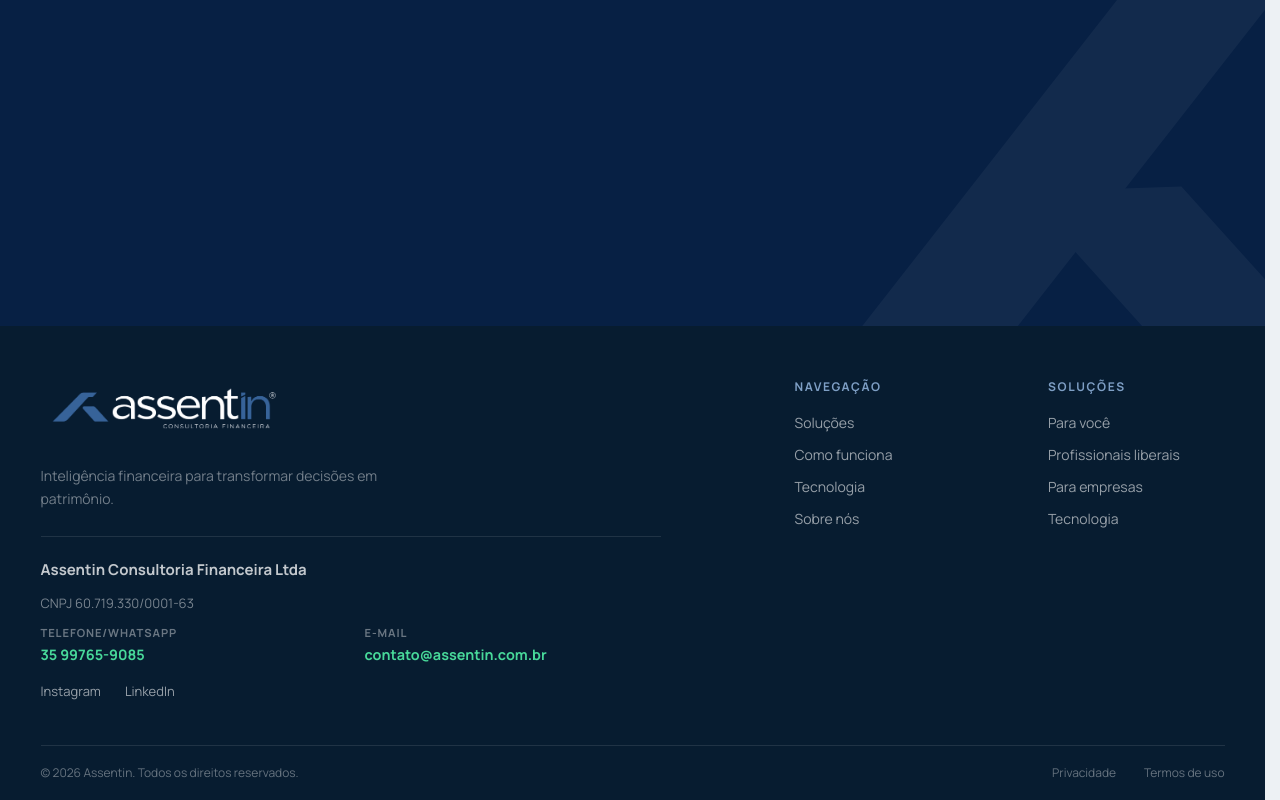
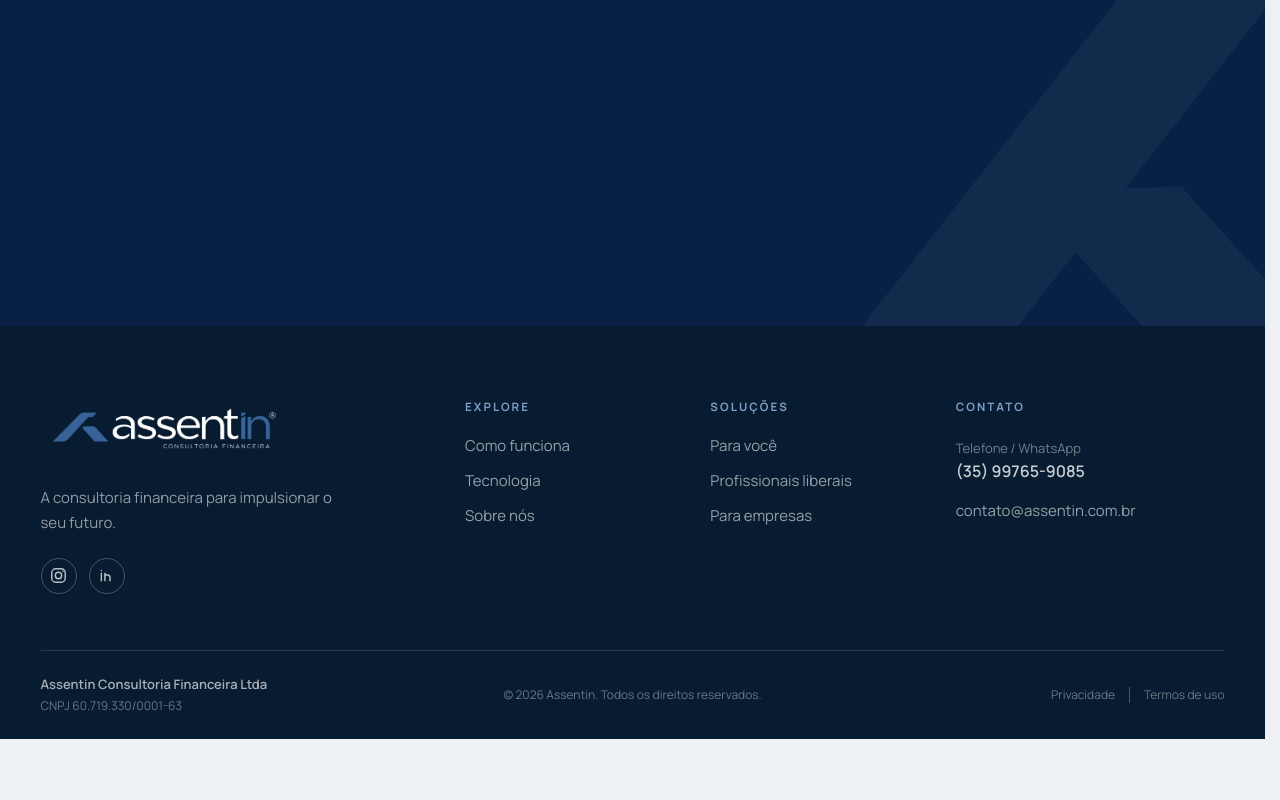
Before and after one commit to lucasmadevv/assentin, a Next.js app: page / in a window 1280 px wide. Shown: the part 7532-8332 px from the top of the page. After the commit the page ends 8271 px from the top, so only its background shows below. Built offline with nearby package versions, Linux system fonts and the light colour scheme.

Commit message:
Redesign footer layout

```diff
--- a/src/app/globals.css
+++ b/src/app/globals.css
@@ -410,23 +410,26 @@ section[id] { scroll-margin-top: 24px; }
 
 /* Footer */
 footer { background: var(--estrategia); color: white; }
-.footer-main { padding: 48px 0 40px; display: grid; gap: 38px; }
+.footer-main { padding: 56px 0 44px; display: grid; gap: 42px; }
 .footer-brand img { width: min(100%, 250px); height: auto; }
-.footer-brand > p { max-width: 340px; margin: 16px 0 0; color: rgba(255, 255, 255, 0.43); font-size: 0.875rem; line-height: 1.65; }
-.footer-company { max-width: 620px; margin-top: 26px; padding-top: 22px; border-top: 1px solid rgba(255, 255, 255, 0.1); display: grid; gap: 10px; font-style: normal; }
-.footer-company-name { color: rgba(255, 255, 255, 0.76); font-size: 0.9375rem; font-weight: 650; line-height: 1.5; }
-.footer-company-id { color: rgba(255, 255, 255, 0.46); font-size: 0.8125rem; }
-.footer-company a { width: fit-content; max-width: 100%; display: grid; gap: 2px; }
-.footer-company a > span { color: rgba(255, 255, 255, 0.4); font-size: 0.7rem; font-weight: 700; letter-spacing: 0.08em; text-transform: uppercase; }
-.footer-company a b { color: #48d99a; font-size: 0.9rem; font-weight: 650; overflow-wrap: anywhere; transition: color 0.2s ease; }
-.footer-company a:hover b, .footer-company a:focus-visible b { color: #7aefbc; }
-.footer-socials { margin-top: 4px; display: flex; flex-wrap: wrap; gap: 10px 24px; color: rgba(255, 255, 255, 0.58); font-size: 0.8125rem; }
-.footer-links { width: 100%; max-width: 430px; display: grid; grid-template-columns: repeat(2, minmax(0, 1fr)); gap: 28px 40px; }
-.footer-links > div { min-width: 0; display: grid; align-content: start; gap: 11px; }
-.footer-links span { margin-bottom: 5px; color: #7e9fc5; font-size: 0.75rem; font-weight: 700; letter-spacing: 0.14em; text-transform: uppercase; }
-.footer-links a { color: rgba(255, 255, 255, 0.58); font-size: 0.875rem; }
-.footer-bottom { padding: 18px 0; border-top: 1px solid rgba(255, 255, 255, 0.1); display: flex; align-items: flex-start; flex-direction: column; gap: 12px; color: rgba(255, 255, 255, 0.38); font-size: 0.75rem; }
-.footer-bottom div { display: flex; gap: 28px; }
+.footer-brand > p { max-width: 310px; margin: 18px 0 0; color: rgba(255, 255, 255, 0.56); font-size: 0.9375rem; line-height: 1.65; }
+.footer-socials { margin-top: 22px; display: flex; gap: 12px; }
+.footer-social-icon { width: 36px; height: 36px; border: 1px solid rgba(255, 255, 255, 0.25); border-radius: 50%; color: rgba(255, 255, 255, 0.72); display: grid; place-items: center; }
+.footer-social-icon svg { width: 19px; height: 19px; fill: none; stroke: currentColor; stroke-width: 1.8; stroke-linecap: round; stroke-linejoin: round; }
+.footer-social-icon .social-dot { fill: currentColor; stroke: none; }
+.footer-column { min-width: 0; display: grid; align-content: start; justify-items: start; gap: 13px; font-style: normal; }
+.footer-column > span { margin-bottom: 7px; color: #7e9fc5; font-size: 0.72rem; font-weight: 700; letter-spacing: 0.18em; text-transform: uppercase; }
+.footer-column a { color: rgba(255, 255, 255, 0.58); font-size: 0.9375rem; line-height: 1.45; transition: color 0.2s ease; }
+.footer-column a:hover, .footer-column a:focus-visible, .footer-policies a:hover, .footer-policies a:focus-visible { color: white; }
+.footer-contact { gap: 17px; }
+.footer-contact a { display: grid; gap: 2px; overflow-wrap: anywhere; }
+.footer-contact small { color: rgba(255, 255, 255, 0.43); font-size: 0.8125rem; }
+.footer-contact strong { color: rgba(255, 255, 255, 0.78); font-size: 1rem; font-weight: 550; }
+.footer-bottom { padding: 24px 0; border-top: 1px solid rgba(255, 255, 255, 0.13); display: grid; gap: 20px; color: rgba(255, 255, 255, 0.4); font-size: 0.75rem; }
+.footer-legal-company { display: grid; gap: 3px; }
+.footer-legal-company strong { color: rgba(255, 255, 255, 0.65); font-size: 0.8125rem; font-weight: 600; }
+.footer-policies { display: flex; align-items: center; flex-wrap: wrap; gap: 14px; }
+.footer-policies i { width: 1px; height: 16px; background: rgba(255, 255, 255, 0.25); }
 
 @media (max-width: 620px) {
   :root { --page: calc(100vw - 36px); }
@@ -503,11 +506,9 @@ footer { background: var(--estrategia); color: white; }
   .contact-form { gap: 23px; }
   .field-row { gap: 23px; }
 
-  .footer-main { padding: 42px 0 34px; gap: 32px; }
+  .footer-main { padding: 48px 0 40px; gap: 36px; }
   .footer-brand img { width: min(100%, 220px); }
-  .footer-company { margin-top: 22px; padding-top: 20px; }
-  .footer-links { max-width: none; grid-template-columns: minmax(0, 1fr); gap: 28px; }
-  .footer-bottom div { flex-wrap: wrap; gap: 12px 22px; }
+  .footer-bottom { padding-bottom: 28px; }
 }
 
 @media (min-width: 621px) {
@@ -538,9 +539,11 @@ footer { background: var(--estrategia); color: white; }
   .form-footer { align-items: center; flex-direction: row; justify-content: space-between; gap: 24px; }
   .form-footer p { order: initial; }
   .button-light { width: auto; }
-  .footer-company { grid-template-columns: repeat(2, minmax(0, 1fr)); gap: 12px 28px; }
-  .footer-company-name, .footer-company-id, .footer-socials { grid-column: 1 / -1; }
-  .footer-bottom { align-items: center; flex-direction: row; justify-content: space-between; }
+  .footer-main { grid-template-columns: repeat(2, minmax(0, 1fr)); gap: 48px 36px; }
+  .footer-brand { grid-column: 1 / -1; }
+  .footer-bottom { grid-template-columns: repeat(2, minmax(0, 1fr)); align-items: center; }
+  .footer-copyright { grid-column: 1 / -1; }
+  .footer-policies { grid-column: 2; grid-row: 1; justify-self: end; }
 }
 
 @media (min-width: 901px) {
@@ -595,8 +598,11 @@ footer { background: var(--estrategia); color: white; }
   .contact-grid { grid-template-columns: minmax(0, 0.78fr) minmax(0, 1.22fr); gap: 8vw; }
   .contact-copy h2 { font-size: clamp(3.8rem, 5vw, 6rem); }
   .contact-form { max-width: none; }
-  .footer-main { grid-template-columns: minmax(280px, 1fr) minmax(360px, 0.72fr); align-items: start; gap: 64px; padding: 52px 0 44px; }
-  .footer-links { justify-self: end; }
+  .footer-main { grid-template-columns: minmax(250px, 1.2fr) repeat(2, minmax(140px, 0.68fr)) minmax(210px, 0.9fr); align-items: start; gap: clamp(28px, 4vw, 68px); padding: 72px 0 56px; }
+  .footer-brand { grid-column: auto; }
+  .footer-bottom { grid-template-columns: minmax(250px, 1fr) auto minmax(250px, 1fr); }
+  .footer-copyright { grid-column: auto; text-align: center; }
+  .footer-policies { grid-column: auto; grid-row: auto; }
 }
 
 @media (min-width: 1181px) {
@@ -617,7 +623,7 @@ footer { background: var(--estrategia); color: white; }
   .institutional-grid { gap: 9vw; }
   .contact-grid { gap: 10vw; }
   .contact-form, .success-card { padding: 38px; }
-  .footer-links { column-gap: clamp(64px, 6vw, 100px); }
+  .footer-main { grid-template-columns: minmax(320px, 1.25fr) repeat(2, minmax(170px, 0.65fr)) minmax(250px, 0.9fr); }
 }
 
 @media (prefers-reduced-motion: reduce) {
--- a/src/app/page.tsx
+++ b/src/app/page.tsx
@@ -572,27 +572,45 @@ export default function Home() {
         <div className="page-shell footer-main">
           <div className="footer-brand">
             <Image src="/brand/logo-transparent.png" alt="Assentin Consultoria Financeira" width={1200} height={337} />
-            <p>Inteligência financeira para transformar decisões em patrimônio.</p>
-            <address className="footer-company">
-              <strong className="footer-company-name">Assentin Consultoria Financeira Ltda</strong>
-              <span className="footer-company-id">CNPJ 60.719.330/0001-63</span>
-              <a href="https://wa.me/5535997659085" target="_blank" rel="noreferrer">
-                <span>Telefone/WhatsApp</span>
-                <b>35 99765-9085</b>
-              </a>
-              <a href="mailto:contato@assentin.com.br">
-                <span>E-mail</span>
-                <b>contato@assentin.com.br</b>
-              </a>
-              <div className="footer-socials" aria-label="Redes sociais">
-                <span>Instagram</span>
-                <span>LinkedIn</span>
-              </div>
-            </address>
+            <p>A consultoria financeira para impulsionar o seu futuro.</p>
+            <div className="footer-socials" aria-label="Redes sociais">
+              <span className="footer-social-icon" role="img" aria-label="Instagram" title="Instagram">
+                <svg viewBox="0 0 24 24" aria-hidden="true"><rect x="3.5" y="3.5" width="17" height="17" rx="5" /><circle cx="12" cy="12" r="4" /><circle className="social-dot" cx="17.7" cy="6.5" r="1" /></svg>
+              </span>
+              <span className="footer-social-icon" role="img" aria-label="LinkedIn" title="LinkedIn">
+                <svg viewBox="0 0 24 24" aria-hidden="true"><path d="M5.5 9.25v9.25M5.5 5.5v.1M10 18.5v-9.25M10 13.25c.8-2.7 6.5-3.4 6.5 1.7v3.55" /></svg>
+              </span>
+            </div>
           </div>
-          <div className="footer-links"><div><span>Navegação</span>{navigation.map(([label, href]) => <a key={href} href={href}>{label}</a>)}</div><div><span>Soluções</span><a href="#solucoes">Para você</a><a href="#solucoes">Profissionais liberais</a><a href="#solucoes">Para empresas</a><a href="#tecnologia">Tecnologia</a></div></div>
+          <nav className="footer-column" aria-label="Explore">
+            <span>Explore</span>
+            <a href="#metodo">Como funciona</a>
+            <a href="#tecnologia">Tecnologia</a>
+            <a href="#assentin">Sobre nós</a>
+          </nav>
+          <nav className="footer-column" aria-label="Soluções">
+            <span>Soluções</span>
+            <a href="#solucoes">Para você</a>
+            <a href="#solucoes">Profissionais liberais</a>
+            <a href="#solucoes">Para empresas</a>
+          </nav>
+          <address className="footer-column footer-contact">
+            <span>Contato</span>
+            <a href="https://wa.me/5535997659085" target="_blank" rel="noreferrer">
+              <small>Telefone / WhatsApp</small>
+              <strong>(35) 99765-9085</strong>
+            </a>
+            <a href="mailto:contato@assentin.com.br">contato@assentin.com.br</a>
+          </address>
         </div>
-        <div className="page-shell footer-bottom"><span>© 2026 Assentin. Todos os direitos reservados.</span><div><a href="#">Privacidade</a><a href="#">Termos de uso</a></div></div>
+        <div className="page-shell footer-bottom">
+          <div className="footer-legal-company">
+            <strong>Assentin Consultoria Financeira Ltda</strong>
+            <span>CNPJ 60.719.330/0001-63</span>
+          </div>
+          <span className="footer-copyright">© 2026 Assentin. Todos os direitos reservados.</span>
+          <div className="footer-policies"><a href="#">Privacidade</a><i aria-hidden="true" /><a href="#">Termos de uso</a></div>
+        </div>
       </footer>
     </main>
   );
```
